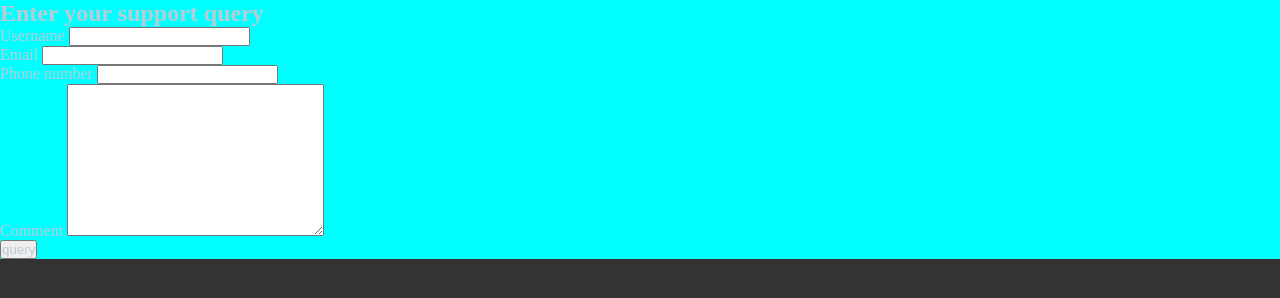
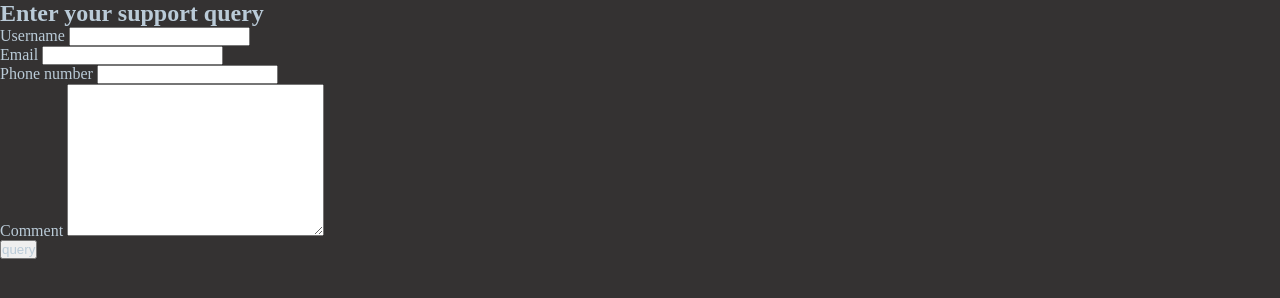
Before and after one commit to paullaster/client-side-validation-test, a plain HTML site: page index.html in a window 1280 px wide. Drawn offline with Linux system fonts and the light colour scheme.

Commit message:
commit files

```diff
--- a/app.css
+++ b/app.css
@@ -17,9 +17,9 @@ main{
     margin-inline: 0;
 }
 main > section {
-    width: 100%;
-    background-color: aqua;
+    width: 100vw;
 }
 main > section > form {
     margin: auto 0 !important;
+
 }
```
